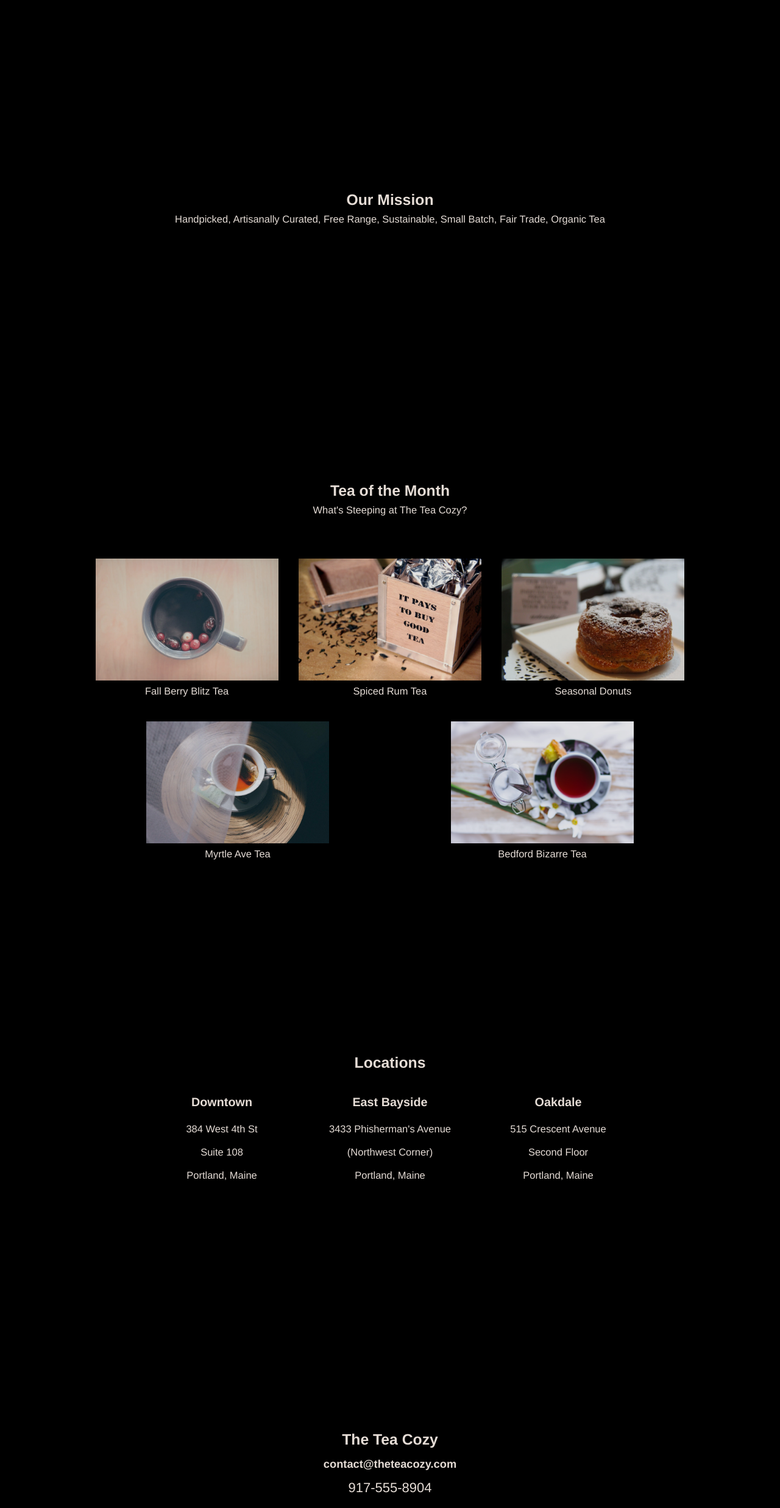
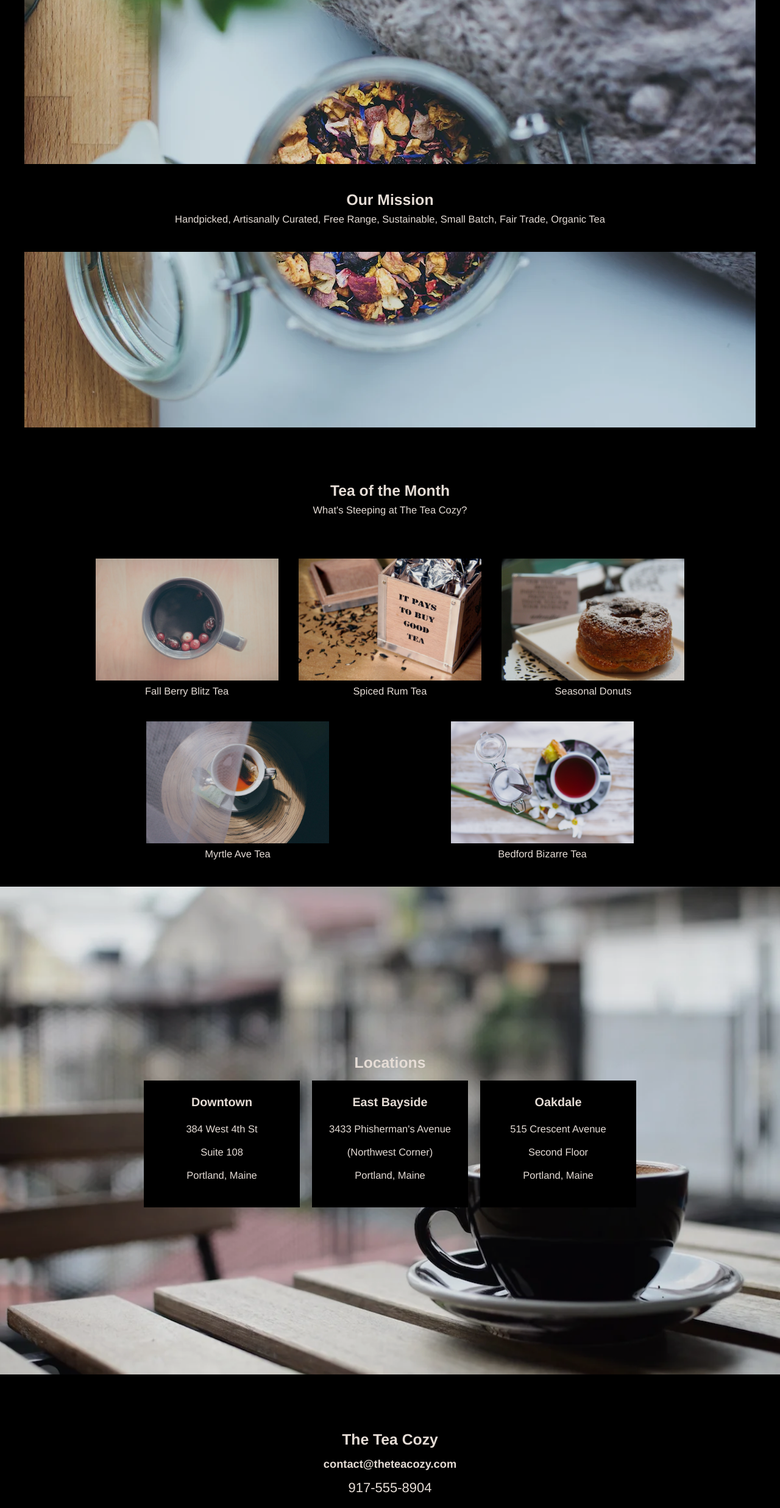
Before and after one commit to peterkibuchi/tea-cozy, a plain HTML site: page index.html in a window 1280 px wide. Shown: the part 87-2560 px from the top of the page at 61% size. Drawn offline with Linux system fonts and the light colour scheme.

Commit message:
Update Background Images Src

```diff
--- a/assets/css/style.css
+++ b/assets/css/style.css
@@ -96,7 +96,7 @@ main {
     min-height: 90vh;
     width: 100vw;
     max-width: 1200px;
-    background-image: url("./assets/img/img-mission-background.webp");
+    background-image: url("/assets/img/img-mission-background.webp");
     background-repeat: no-repeat;
     background-position: center;
     background-size: cover;
@@ -183,7 +183,7 @@ main {
     align-items: center;
     justify-content: center;
     margin-top: 3vh;
-    background-image: url("./assets/img/img-locations-background.webp");
+    background-image: url("/assets/img/img-locations-background.webp");
     background-repeat: no-repeat;
     background-position: center;
     background-size: cover;
```
